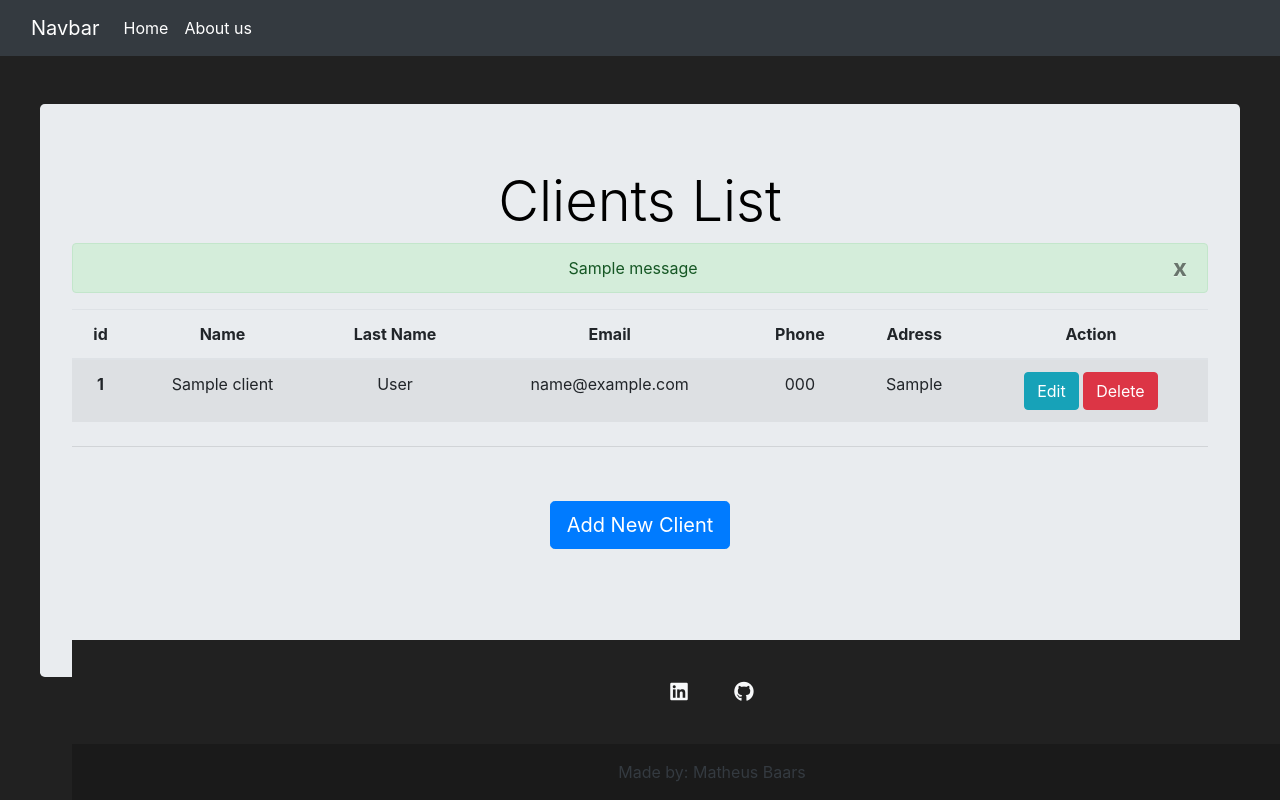
After one commit to matheusbaars/AppSolar, a Flask app: page /clients in a window 1280 px wide. The commit adds this page. Run offline with Flask 2, Linux system fonts and the light colour scheme; tables that the repository leaves empty hold one stand-in row (values such as "Sample post"); one stand-in notice (Sample message) is shown; some libraries are stand-ins or nearby versions.

Commit message:
crud clientes feitos

```diff
--- a/appsolar/routes.py
+++ b/appsolar/routes.py
@@ -1,7 +1,57 @@
 from appsolar import app
-from flask import render_template, url_for
+from flask import render_template, url_for, request, url_for, flash, redirect
+from appsolar.models import Client
+from appsolar import db
 
 @app.route('/')
 @app.route('/home')
 def landing_page():
     return render_template('landing.html')
+
+@app.route('/register')
+def register():
+    return render_template('register.html')
+
+@app.route('/clients')
+def clients():
+    clients = Client.query.all()
+    return render_template('clients.html', clients=clients)
+
+@app.route('/insert', methods=['POST'])
+def insert():
+    if request.method == 'POST':
+        name = request.form['name']
+        surname = request.form['surname']
+        email = request.form['email']
+        phone = request.form['phone']
+        adress = request.form['adress']
+
+        data = Client(name, surname, email, phone, adress)
+        db.session.add(data)
+        db.session.commit()
+        flash('Client added successfully')
+        return redirect(url_for('clients'))
+    return render_template('clients.html')
+
+@app.route('/delete/<id>', methods=['GET', 'POST'])
+def delete(id):
+    client = Client.query.get(id)
+    db.session.delete(client)
+    db.session.commit()
+    flash('Client deleted successfully')
+    return redirect(url_for('clients'))
+
+@app.route('/update', methods=['GET', 'POST'])
+def update():
+
+    if request.method == 'POST':
+        data = Client.query.get(request.form.get('id'))
+        data.name = request.form['name']
+        data.surname = request.form['surname']
+        data.email = request.form['email']
+        data.phone = request.form['phone']
+        data.adress = request.form['adress']
+
+        db.session.commit()
+        flash('Client update successfully')
+        return redirect(url_for('clients'))
--- a/appsolar/static/css/css.css
+++ b/appsolar/static/css/css.css
@@ -29,7 +29,7 @@ body {
 
 
 
-.jumbotron {
+#jumbotron-landing {
     background-image: linear-gradient(rgba(0,0,0,0.5), rgba(0,0,0,0.5)), url("../images/painel_solar.jpg");
     -webkit-background-size: 100% 100%;
     -moz-background-size: 100% 100%;
@@ -47,3 +47,17 @@ body {
     width: 100%;
     height: 100%;
 }
+
+#jumbotron-clients {
+    max-width: 1200px;
+    color: black;
+    margin-left: auto;
+    margin-right: auto;
+}
+
+footer {
+    position: fixed;
+    bottom: 0;
+    width: 100%;
+    margin-left: 0px;
+}
--- a/appsolar/templates/base.html
+++ b/appsolar/templates/base.html
@@ -47,8 +47,41 @@
     </nav>
     {% block content %}
     {% endblock %}
-    {% block footer %}
-    {% endblock %}
+    <br>
+    <br>
+    <footer class="text-center text-white" style="background-color: #212121;">
+        <!-- Grid container -->
+        <div class="container pt-4">
+          <!-- Section: Social media -->
+          <section class="mb-4">
+            <!-- Linkedin -->
+            <a
+              class="btn btn-link btn-floating btn-lg text-light m-1"
+              href="https://www.linkedin.com/in/matheus-baars"
+              role="button"
+              data-mdb-ripple-color="dark"
+              ><i class="fab fa-linkedin"></i
+            ></a>
+            <!-- Github -->
+            <a
+              class="btn btn-link btn-floating btn-lg text-light m-1"
+              href="https://github.com/matheusbaars"
+              role="button"
+              data-mdb-ripple-color="light"
+              ><i class="fab fa-github"></i
+            ></a>
+          </section>
+          <!-- Section: Social media -->
+        </div>
+        <!-- Grid container -->
+
+        <!-- Copyright -->
+        <div class="text-center text-dark p-3" style="background-color: rgba(0, 0, 0, 0.2);">
+          Made by:
+          <a class="text-dark" href="#">Matheus Baars</a>
+        </div>
+        <!-- Copyright -->
+      </footer>
     <script src='https://kit.fontawesome.com/a076d05399.js'></script>
     <script src="https://code.jquery.com/jquery-3.5.1.slim.min.js" integrity="sha384-DfXdz2htPH0lsSSs5nCTpuj/zy4C+OGpamoFVy38MVBnE+IbbVYUew+OrCXaRkfj" crossorigin="anonymous"></script>
     <script src="https://cdn.jsdelivr.net/npm/popper.js@1.16.1/dist/umd/popper.min.js" integrity="sha384-9/reFTGAW83EW2RDu2S0VKaIzap3H66lZH81PoYlFhbGU+6BZp6G7niu735Sk7lN" crossorigin="anonymous"></script>
--- /dev/null
+++ b/appsolar/templates/clients.html
@@ -0,0 +1,127 @@
+{% extends 'base.html' %}
+{% block title %}
+Clients Page
+{% endblock %}
+
+{% block content %}
+<br>
+<br>
+<div class="jumbotron text-center" id="jumbotron-clients">
+    <h3 class="display-4">Clients List</h3>
+    {% with messages = get_flashed_messages() %}
+    {% if messages %}
+    {% for message in messages %}
+    <div class="alert alert-success alert-dismissable" role="alert">
+    <button type="button" class="close" data-dismiss="alert" aria-label="close">
+        <span aria-hidden="true">x</span>
+    </button>
+    {{ message }}
+    </div>
+
+    {% endfor %}
+    {% endif %}
+    {% endwith %}
+    <table class="table table-striped">
+        <thead>
+          <tr>
+            <th scope="col">id</th>
+            <th scope="col">Name</th>
+            <th scope="col">Last Name</th>
+            <th scope="col">Email</th>
+            <th scope="col">Phone</th>
+            <th scope="col">Adress</th>
+            <th scope="col">Action</th>
+          </tr>
+        </thead>
+        <tbody>
+        {% for client in clients %}
+          <tr>
+            <th scope="row">{{ client.id }}</th>
+            <td>{{ client.name }}</td>
+            <td>{{ client.surname }}</td>
+            <td>{{ client.email }}</td>
+            <td>{{ client.phone }}</td>
+            <td>{{ client.adress }}</td>
+            <td>
+                <a href="/update/{{ client.id }}" class="btn btn-info btn-xs" data-toggle="modal" data-target="#editmodalclient{{ client.id }}">Edit</a>
+                <a href="/delete/{{ client.id }}" class="btn btn-danger btn-xs" onclick="return confirm('Are you sure to delete {{ client.name }} {{ client.surname }}?')">Delete</a>
+            </td>
+          </tr>
+          <div id="editmodalclient{{ client.id }}" class="modal fade" role="dialog">
+            <div class="modal-dialog" style="background-color: #212121;">
+               <div class="modal-content" style="background-color: #212121;">
+                  <div class="modal-header" style="background-color: #212121;">
+                     <h4 class="modal-title" style="color: white;">Update Client</h4>
+                  </div>
+                  <div class="modal-body">
+                     <form action="{{ url_for('update') }}" method="POST">
+                        <div class="form-group">
+                          <input type="hidden" name="id" value="{{ client.id }}">
+                           <input type="text" class="form-control" name="name" value="{{ client.name }}">
+                        </div>
+                         <div class="form-group">
+                           <input type="text" class="form-control" name="surname" value="{{ client.surname }}">
+                        </div>
+                        <div class="form-group">
+                          <input type="text" class="form-control" name="email" value="{{ client.email }}">
+                       </div>
+                       <div class="form-group">
+                        <input type="number" class="form-control" name="phone" value="{{ client.phone }}">
+                     </div>
+                     <div class="form-group">
+                      <input type="text" class="form-control" name="adress" value="{{ client.adress }}">
+                   </div>
+                        <div class="form-group">
+                           <button class="btn btn-primary" type="submit">Update Client</button>
+                        </div>
+                     </form>
+                </div>
+                <div class="modal-footer">
+                    <button type="button" class="btn btn-secondary" data-dismiss="modal">Close</button>
+                </div>
+            </div>
+          </div>
+        </tbody>
+        {% endfor %}
+      </table>
+    <hr class="my-4">
+    <p class="lead">
+        <br>
+      <a class="btn btn-primary btn-lg" href="#" role="button" data-toggle="modal" data-target="#addclientmodal">Add New Client</a>
+      <div id="addclientmodal" class="modal fade" role="dialog">
+        <div class="modal-dialog" style="background-color: #212121;">
+           <div class="modal-content" style="background-color: #212121;">
+              <div class="modal-header" style="background-color: #212121;">
+                 <h4 class="modal-title" style="color: white;">Add new Client</h4>
+              </div>
+              <div class="modal-body">
+                 <form action="{{ url_for('insert') }}" method="POST">
+                    <div class="form-group">
+                       <input type="text" class="form-control" name="name" required="1" placeholder="Name">
+                    </div>
+                     <div class="form-group">
+                       <input type="text" class="form-control" name="surname" required="1" placeholder="Last Name">
+                    </div>
+                    <div class="form-group">
+                      <input type="text" class="form-control" name="email" required="1" placeholder="Email">
+                   </div>
+                   <div class="form-group">
+                    <input type="number" class="form-control" name="phone" required="1" placeholder="Phone">
+                 </div>
+                 <div class="form-group">
+                  <input type="text" class="form-control" name="adress" required="1" placeholder="Adress">
+               </div>
+                    <div class="form-group">
+                       <button class="btn btn-primary" type="submit">Add Client</button>
+                    </div>
+                 </form>
+            </div>
+            <div class="modal-footer">
+                <button type="button" class="btn btn-secondary" data-dismiss="modal">Close</button>
+            </div>
+        </div>
+      </div>
+    </p>
+  </div>
+
+{% endblock %}
```
Also changed, not shown: appsolar/models.py (+7 -2 lines), appsolar/templates/landing.html (+6 -74 lines), appsolar/templates/register.html (added, +8 -0 lines).
